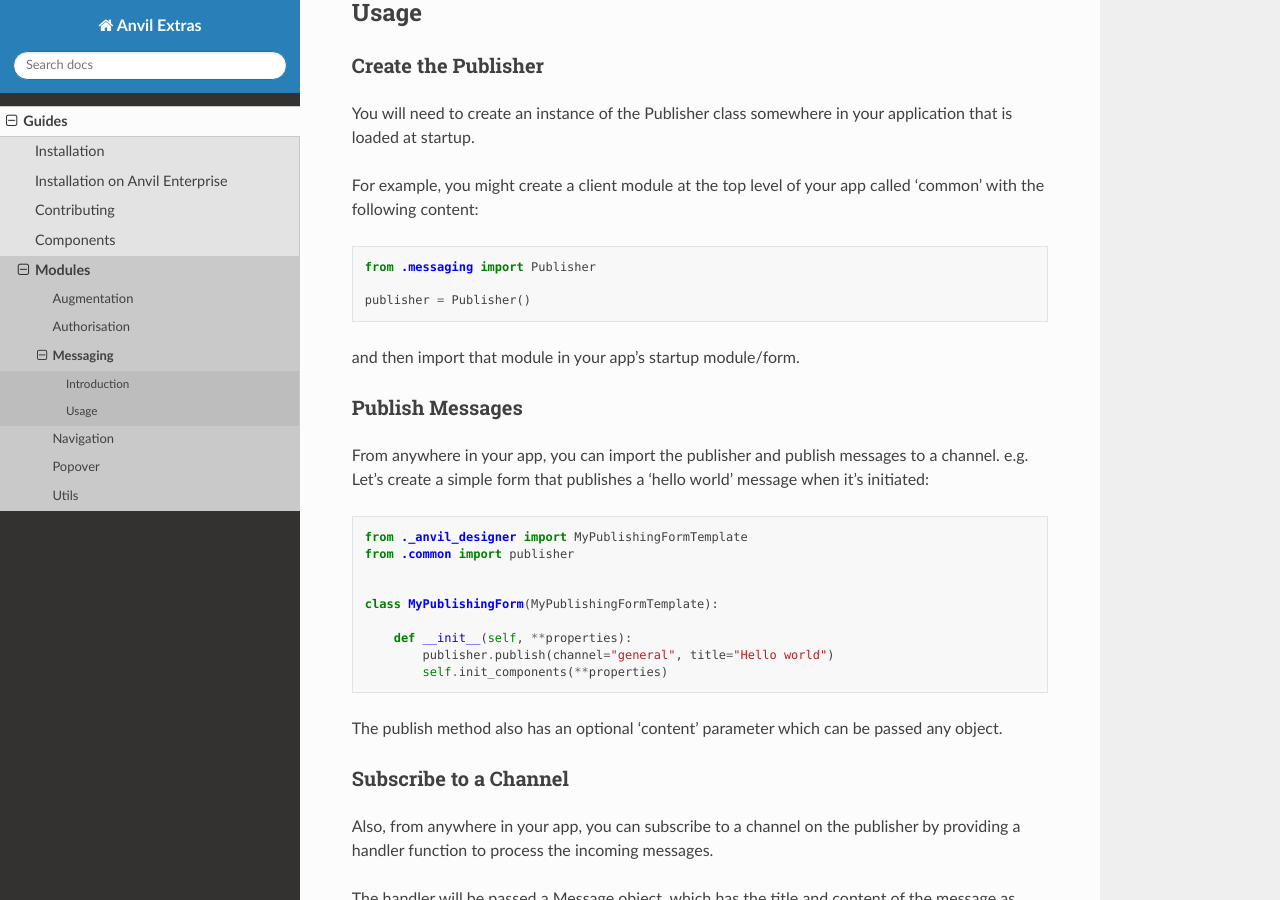
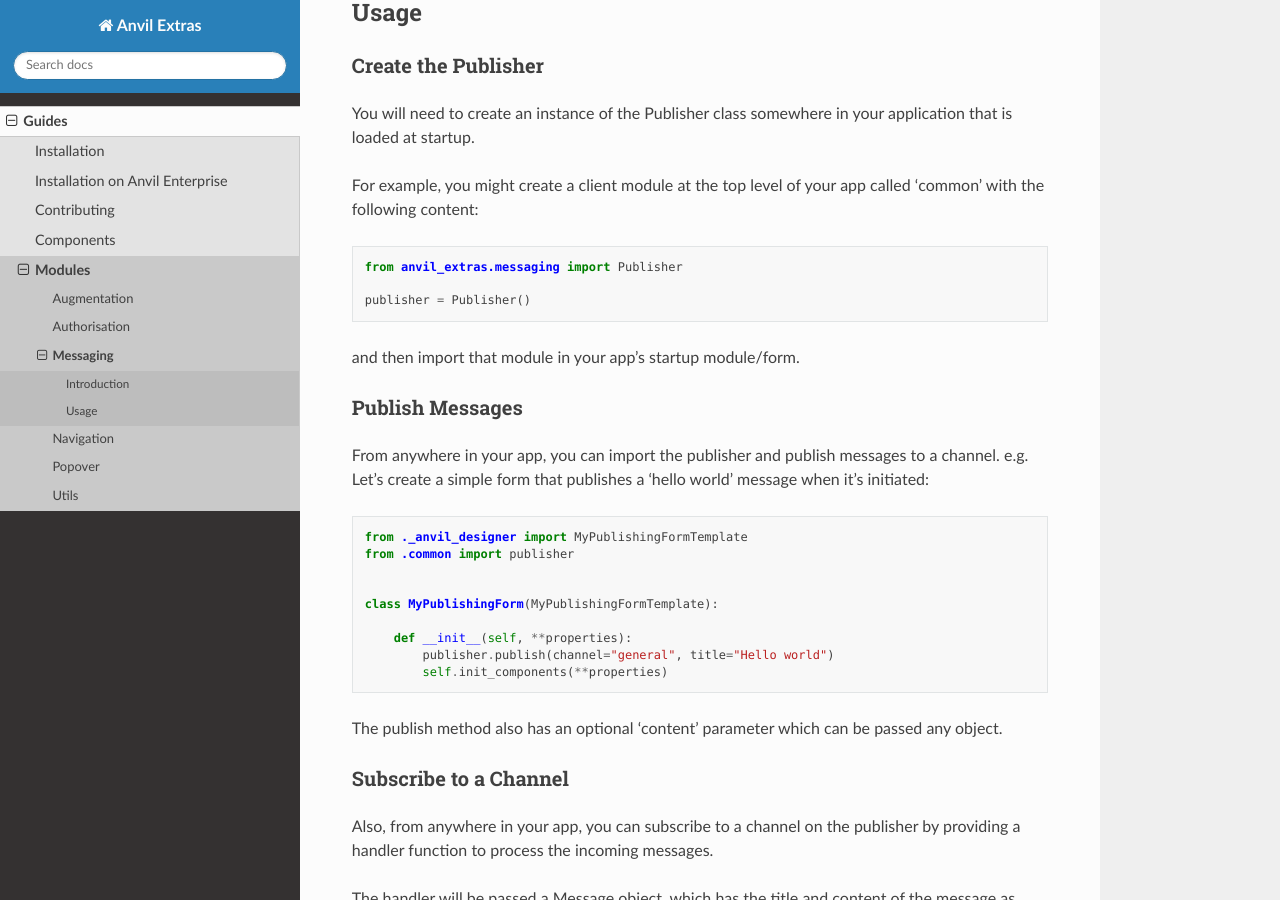
Before and after one commit to anvilistas/anvil-extras, a Sphinx documentation site: the page built from docs/guides/modules/messaging.rst, in a window 1280 px wide and 900 px high, scrolled down 364 px. Built offline with Sphinx 7.4.7 and the Read the Docs theme 2.0.0, drawn with Linux system fonts in a browser that asks for light colours; some of the changed text lies outside the part shown.

Commit message:
messaging.rst: correct path to messaging module

```diff
--- a/docs/guides/modules/messaging.rst
+++ b/docs/guides/modules/messaging.rst
@@ -24,7 +24,7 @@
 
 .. code-block:: python
 
-    from .messaging import Publisher
+    from anvil_extras.messaging import Publisher
 
     publisher = Publisher()
 
@@ -99,7 +99,7 @@
 
 .. code-block:: python
 
-    from .messaging import Publisher
+    from anvil_extras.messaging import Publisher
     publisher = Publisher(with_logging=False)
     )
 
```
